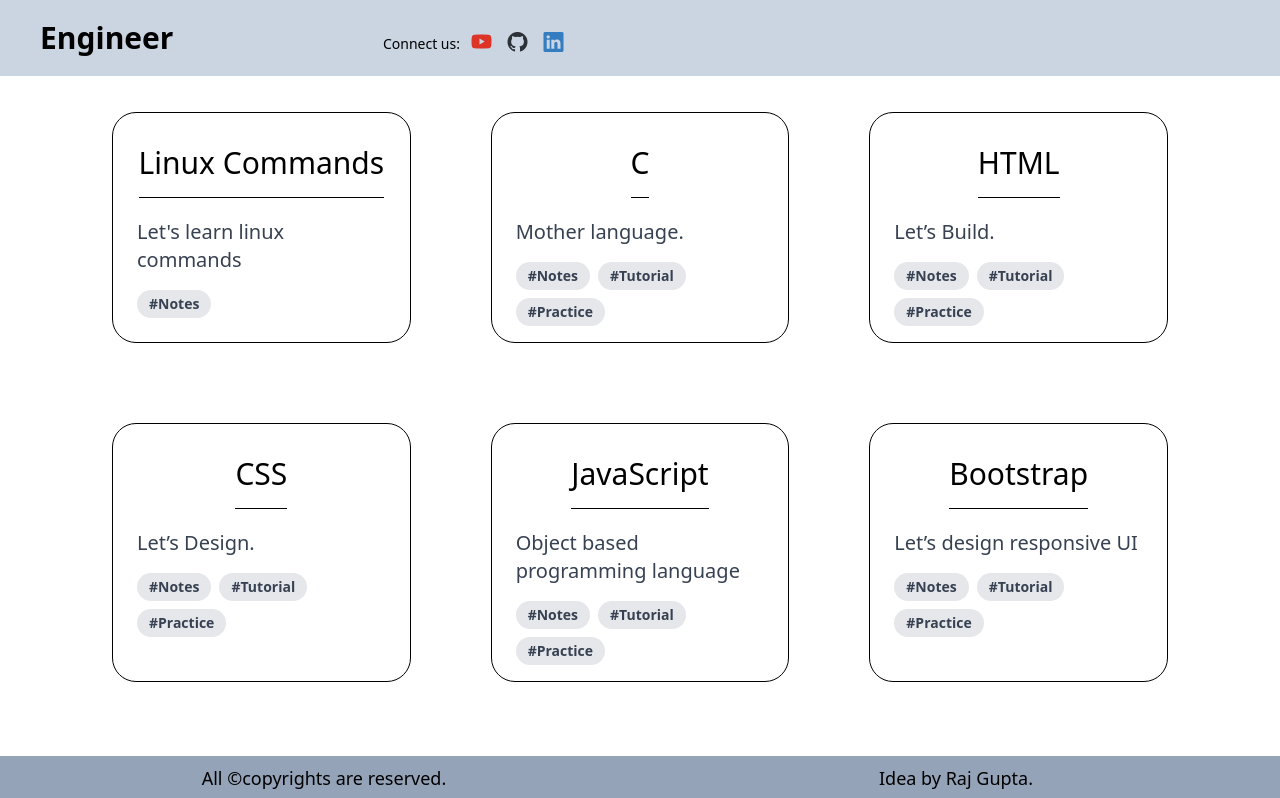
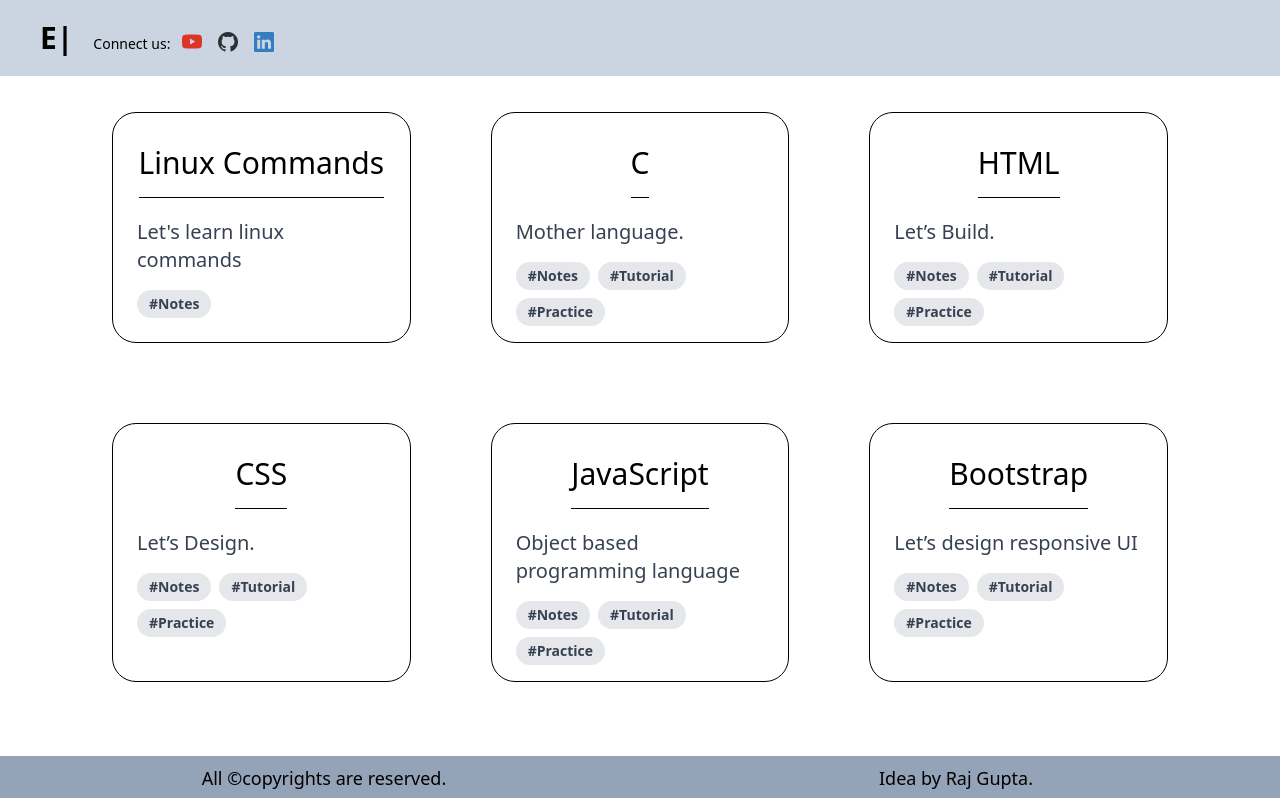
Before and after one commit to rajgupta2/Engineer, a Next.js app: page / in a window 1280 px wide. Shown: the top 798 px of the page. Built offline with nearby package versions, Linux system fonts and the light colour scheme.

Commit message:
Adding Github Profile

```diff
--- a/components/navbar.jsx
+++ b/components/navbar.jsx
@@ -1,15 +1,30 @@
 import Link from 'next/link';
+import {useState} from 'react';
+
 const navbar = () => {
+  const [Title, ChangeTitle] = useState("");
+  const [i, Changei] = useState(0);
+  function Control() {
+     var msg = "Engineer";
+     var Tetle = msg[i];
+     Changei(i+1);
+     ChangeTitle(Title+ Tetle);
+    if (i == msg.length){
+       Changei(0);
+       ChangeTitle("");
+     }
+  }
+  setInterval(Control,3000);
   return (
     <div className='row-auto'>
         <div className='bg-slate-300 p-5 -z-40 ' style={{"position":"fixed","left":"0","top":"0","right":"0"}}>
-           <div className='inline-block columns-2'>
-           <Link href="/" className='text-3xl p-5 text-center font-bold'>Engineer</Link>
+           <div className='columns-2 w-8 inline'>
+           <Link href="/" className='text-3xl p-5 text-center font-bold'>{Title}|</Link>
            </div>
            <div className='inline columns-4'>
             <p className='pb-0 text-sm' style={{display:'inline'}}>Connect us:  </p>
                 <Link href="https://www.youtube.com/@RajGupta-tz7dq/videos" className="p-2"><i className="bi bi-youtube text-xl" style={{color:'#dd3427'}} ></i></Link>
-                <Link href="https://www.github.com/rajgupta2?tab=repositories" className="p-2"><i className="bi bi-github text-xl" style={{color:'#2b3137'}} ></i></Link>
+                <Link href="https://www.github.com/rajgupta2/" className="p-2"><i className="bi bi-github text-xl" style={{color:'#2b3137'}} ></i></Link>
                 <Link href="https://www.linkedin.com/in/raj-gupta-6b5655291" target='_blank' className="p-2"><i className="bi bi-linkedin text-xl" style={{color:'#347dc0'}}  ></i></Link>
            </div>
         </div>
--- a/pages/_app.js
+++ b/pages/_app.js
@@ -1,6 +1,13 @@
 import '@Styles/global.css';
+import HomeLayout from '@components/homeLayout';
 import 'bootstrap-icons/font/bootstrap-icons.min.css';
 
 export default function App({ Component, pageProps }) {
-    return <Component {...pageProps} />
+    return (
+      <>
+      <HomeLayout>
+         <Component className="mt-64" {...pageProps} />
+      </HomeLayout>
+      </>
+    );
   }
--- a/pages/index.js
+++ b/pages/index.js
@@ -1,5 +1,4 @@
 "use client";
-import HomeLayout from '@components/homeLayout';
 import Card from '@components/card';
 import Notes from '@models/Notes';
 import {useState} from 'react';
@@ -32,7 +31,6 @@ function Index() {
     });
   }
   return (
-    <HomeLayout>
       <main className='lg:ml-24 lg:mr-24 mt-24'>
         <div className='grid lg:grid-cols-3 sm:grid-cols-1 gap-12 mb-24' style={{display:cardHide_Show}}>
           <MakeCard />
@@ -40,7 +38,6 @@ function Index() {
         <div onClick={back_to_home} style={{cursor:"pointer"}}>Back_to_home</div>
         <iframe style={{display:IframeHide_Show,minHeight:560}} id='Iframe' name="iframe_value" className='border bg-white border-black w-full overflow-auto'></iframe>
       </main>
-    </HomeLayout>
   )
 
 }
```
